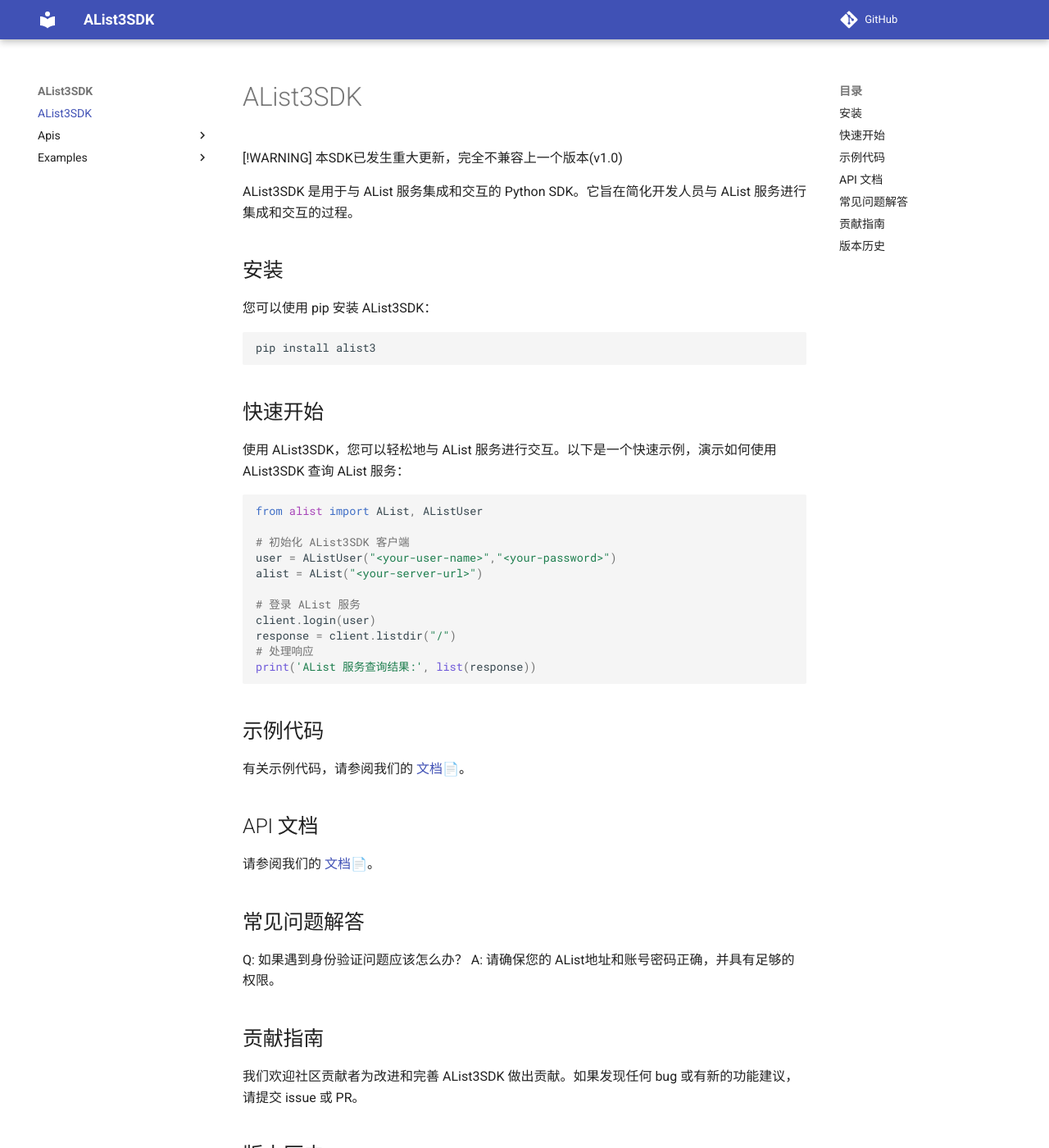
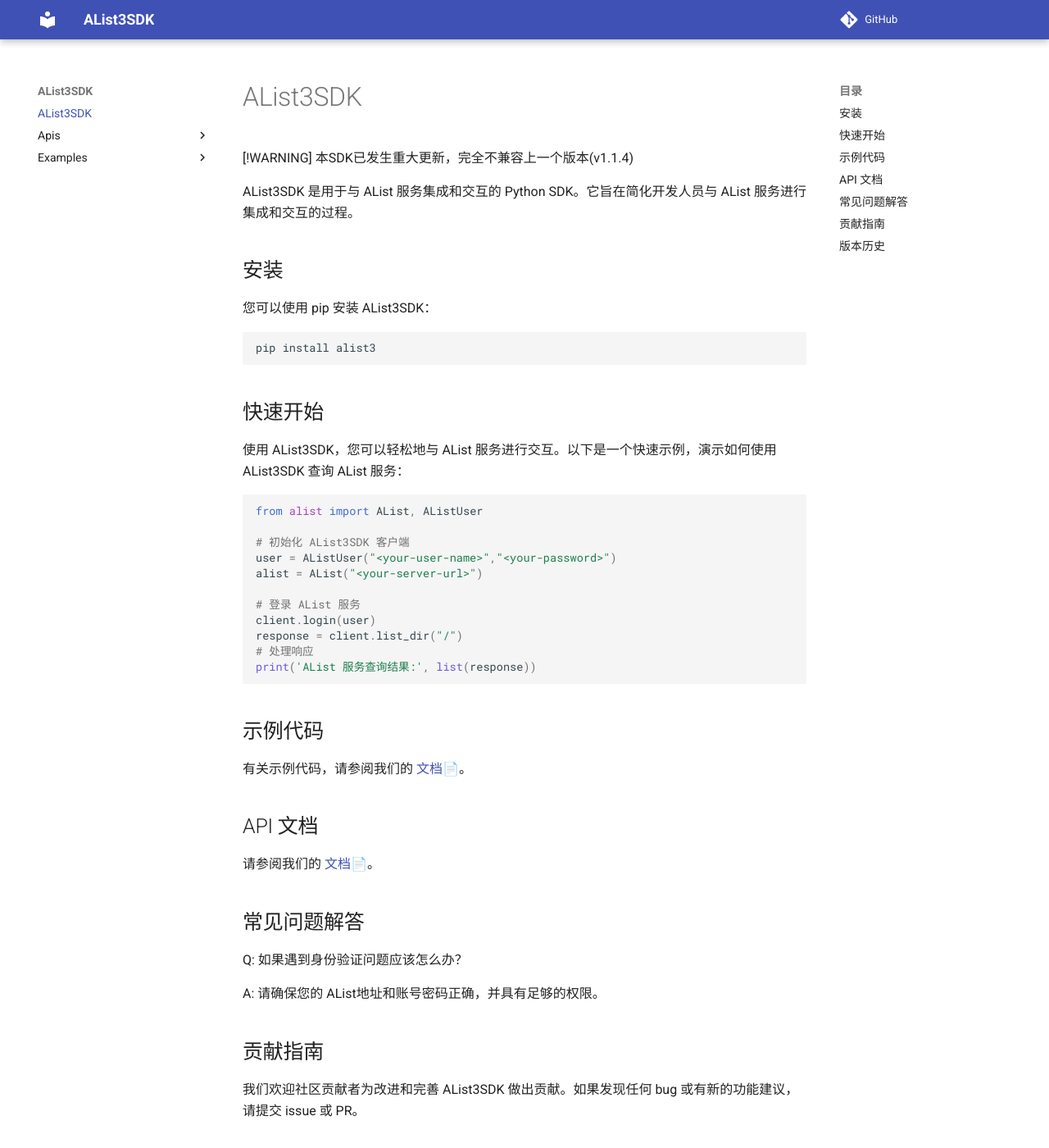
Before and after one commit to moyanj/AList3SDK, an MkDocs documentation site: the page built from docs/readme.md, in a window 1280 px wide and 1400 px high. Shown: the whole window at 82% size. Built offline with MkDocs 1.6.1 and Material for MkDocs 9.7.7, drawn with Linux system fonts in a browser that asks for light colours; comment, search, counter and statistics services are not loaded; some of the changed text lies outside the part shown.

Commit message:
Update readme.md

````diff
--- a/docs/readme.md
+++ b/docs/readme.md
@@ -1,6 +1,6 @@
 # AList3SDK
 [!WARNING]
-本SDK已发生重大更新，完全不兼容上一个版本(v1.0)
+本SDK已发生重大更新，完全不兼容上一个版本(v1.1.4)
 
 AList3SDK 是用于与 AList 服务集成和交互的 Python SDK。它旨在简化开发人员与 AList 服务进行集成和交互的过程。
 
@@ -25,7 +25,7 @@
 
 # 登录 AList 服务
 client.login(user)
-response = client.listdir("/")
+response = client.list_dir("/")
 # 处理响应
 print('AList 服务查询结果:', list(response))
 ```
@@ -41,6 +41,7 @@
 ## 常见问题解答
 
 Q: 如果遇到身份验证问题应该怎么办？
+
 A: 请确保您的 AList地址和账号密码正确，并具有足够的权限。
 
 ## 贡献指南
@@ -55,3 +56,4 @@
 - 1.1.2 (2024-07-04)：适配部分admin操作,添加一多线程下载器
 - 1.1.3 (2024-07-05): 更新文档，增加用户类加载
 - 1.1.4 (2024-08-11): 修复已知问题，优化用户体验
+- 1.2.0 (2024-11-04): 修改大量命名风格
````
